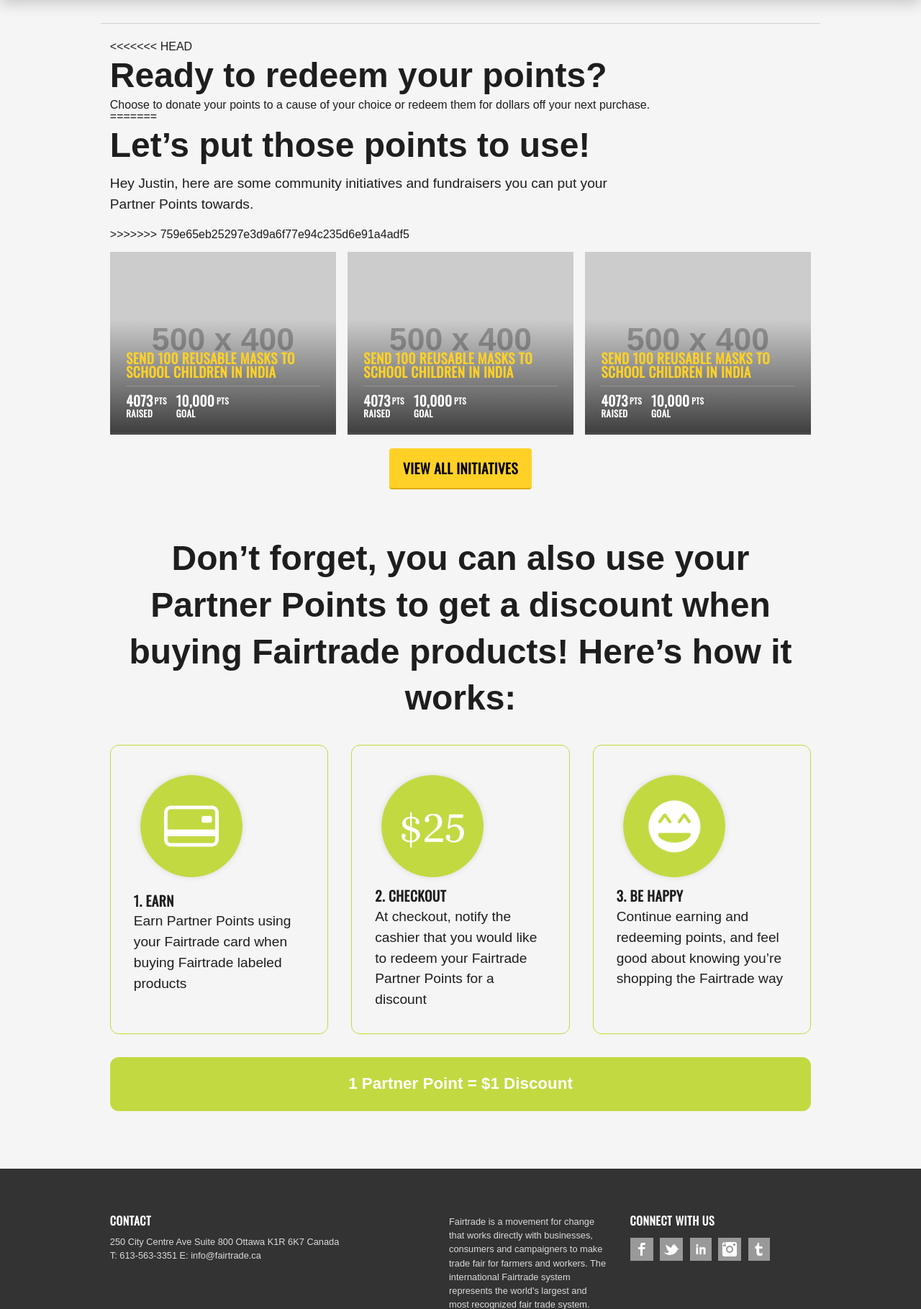
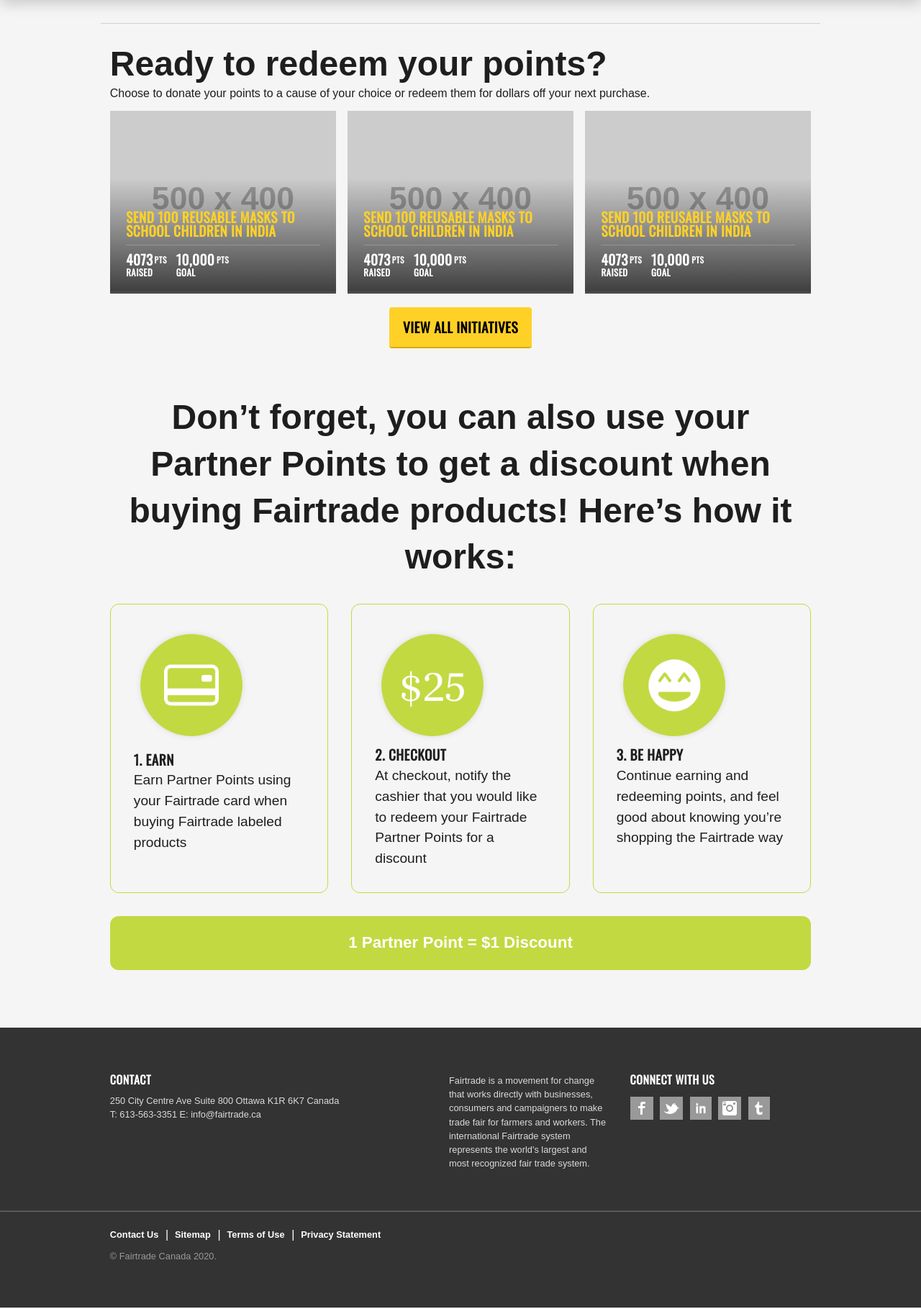
Before and after one commit to jam0ra/Fairtrade-Rewards, a Django app: page /donate.html in a window 1280 px wide. Shown: the part 155-1974 px from the top of the page at 72% size. Run offline with Django 3.2, Linux system fonts and the light colour scheme; grey boxes labelled with a size stand in for pictures from a placeholder-image service; style sheets or scripts are compiled from the project's sources; some libraries are stand-ins or nearby versions.

Commit message:
replace text (2)

```diff
--- a/templates/donate.html
+++ b/templates/donate.html
@@ -27,15 +27,9 @@
 {% block content %}
         {% load static %}
         <div>
-<<<<<<< HEAD
             <h1>Ready to redeem your points?</h1>
             <p>Choose to donate your points to a cause of your choice or redeem them for dollars off your next purchase. </p>
 
-=======
-            <h1>Let’s put those points to use!</h1>
-            <p class='blurb large' style='margin: 0.4rem 0 1.2rem;'>Hey Justin, here are some community initiatives and fundraisers you can put your Partner Points towards.</p>
-
->>>>>>> 759e65eb25297e3d9a6f77e94c235d6e91a4adf5
             <div id='donate'>
                 <div class='initiatives' style='margin-top: 1rem'>
                     <a class='initiatives__item' href='#'>
```
Also changed, not shown: templates/home.html (+0 -11 lines).
